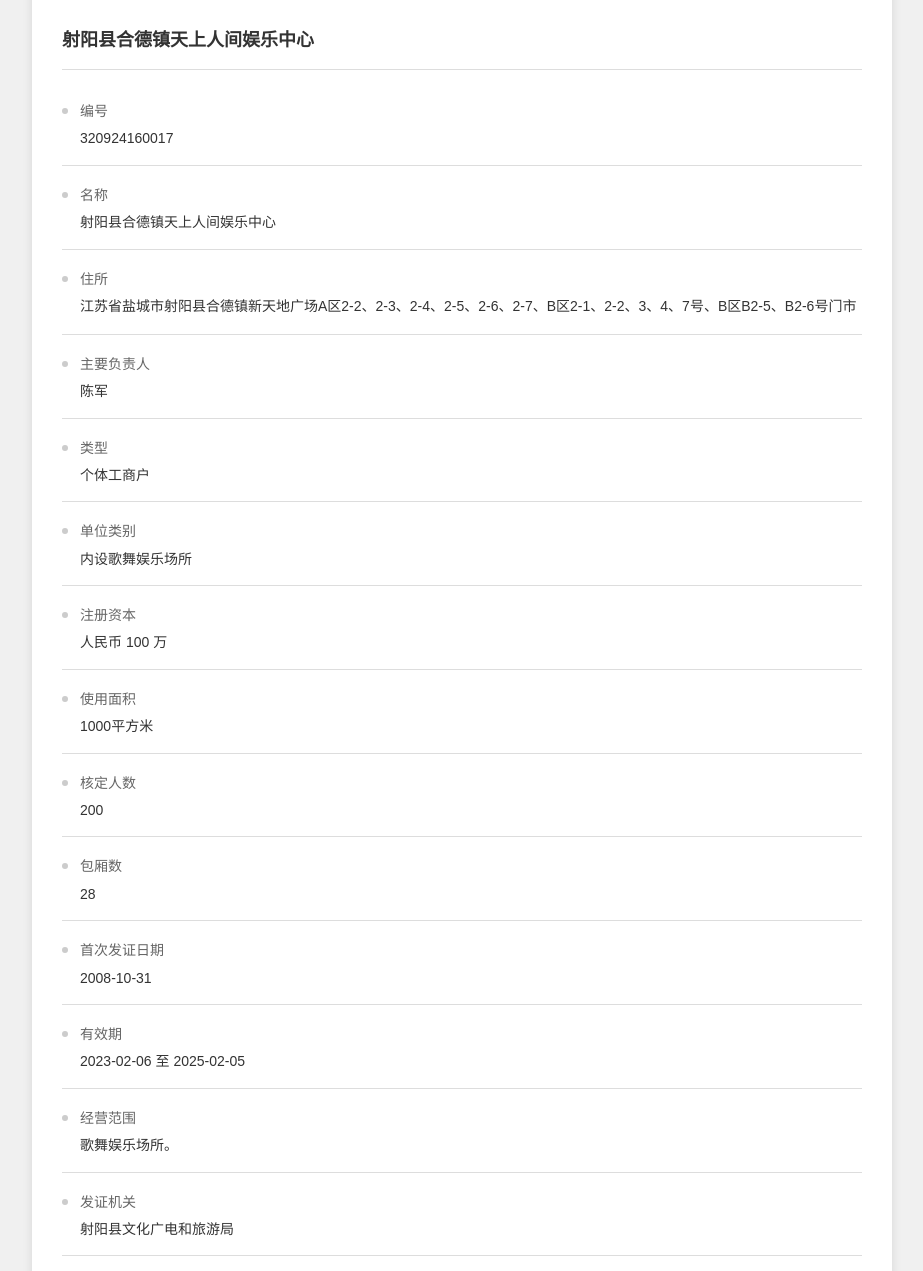
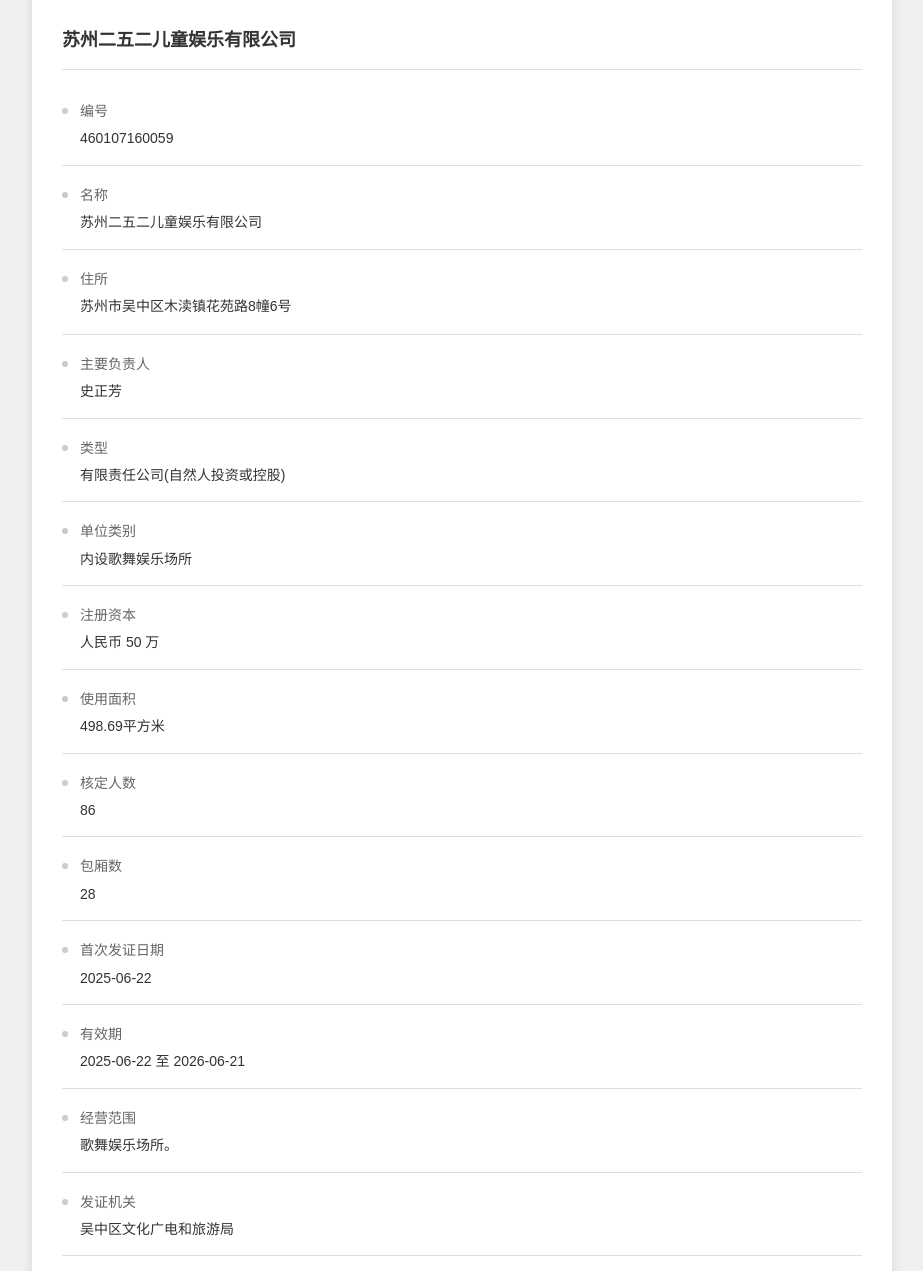
Before and after one commit to luohengjian/001, a plain HTML site: page index.html in a window 1280 px wide. Shown: the part 122-1393 px from the top of the page, without its empty margins (178-1101 px from the left). Drawn offline with Linux system fonts and the light colour scheme.

Commit message:
Update index.html

```diff
--- a/index.html
+++ b/index.html
@@ -103,21 +103,21 @@
 <body>
     <div class="document">
         <div class="header">
-            <img src="images/2.jpg" alt="中华人民共和国国徽" class="emblem">
+            <img src="2.jpg" alt="中华人民共和国国徽" class="emblem">
             <div class="header-text">
                 <div class="ministry-title">中华人民共和国文化和旅游部</div>
                 <div class="ministry-subtitle">MINISTRY OF CULTURE AND TOURISM OF THE PEOPLE'S REPUBLIC OF CHINA</div>
             </div>
         </div>
 
-        <div class="business-name">射阳县合德镇天上人间娱乐中心</div>
+        <div class="business-name">苏州二五二儿童娱乐有限公司</div>
 
         <div class="content">
                          <div class="info-item">
                  <div class="bullet"></div>
                  <div class="info-content">
                      <div class="info-label">编号</div>
-                     <div class="info-value">320924160017</div>
+                     <div class="info-value">460107160059</div>
                  </div>
              </div>
 
@@ -125,7 +125,7 @@
                  <div class="bullet"></div>
                  <div class="info-content">
                      <div class="info-label">名称</div>
-                     <div class="info-value">射阳县合德镇天上人间娱乐中心</div>
+                     <div class="info-value">苏州二五二儿童娱乐有限公司</div>
                  </div>
              </div>
 
@@ -133,7 +133,7 @@
                  <div class="bullet"></div>
                  <div class="info-content">
                      <div class="info-label">住所</div>
-                     <div class="info-value long-text">江苏省盐城市射阳县合德镇新天地广场A区2-2、2-3、2-4、2-5、2-6、2-7、B区2-1、2-2、3、4、7号、B区B2-5、B2-6号门市</div>
+                     <div class="info-value long-text">苏州市吴中区木渎镇花苑路8幢6号</div>
                  </div>
              </div>
 
@@ -141,7 +141,7 @@
                  <div class="bullet"></div>
                  <div class="info-content">
                      <div class="info-label">主要负责人</div>
-                     <div class="info-value">陈军</div>
+                     <div class="info-value">史正芳</div>
                  </div>
              </div>
 
@@ -149,7 +149,7 @@
                  <div class="bullet"></div>
                  <div class="info-content">
                      <div class="info-label">类型</div>
-                     <div class="info-value">个体工商户</div>
+                     <div class="info-value">有限责任公司(自然人投资或控股)</div>
                  </div>
              </div>
 
@@ -165,7 +165,7 @@
                  <div class="bullet"></div>
                  <div class="info-content">
                      <div class="info-label">注册资本</div>
-                     <div class="info-value">人民币 100 万</div>
+                     <div class="info-value">人民币 50 万</div>
                  </div>
              </div>
 
@@ -173,7 +173,7 @@
                  <div class="bullet"></div>
                  <div class="info-content">
                      <div class="info-label">使用面积</div>
-                     <div class="info-value">1000平方米</div>
+                     <div class="info-value">498.69平方米</div>
                  </div>
              </div>
 
@@ -181,7 +181,7 @@
                  <div class="bullet"></div>
                  <div class="info-content">
                      <div class="info-label">核定人数</div>
-                     <div class="info-value">200</div>
+                     <div class="info-value">86</div>
                  </div>
              </div>
 
@@ -197,7 +197,7 @@
                  <div class="bullet"></div>
                  <div class="info-content">
                      <div class="info-label">首次发证日期</div>
-                     <div class="info-value">2008-10-31</div>
+                     <div class="info-value">2025-06-22</div>
                  </div>
              </div>
 
@@ -205,7 +205,7 @@
                  <div class="bullet"></div>
                  <div class="info-content">
                      <div class="info-label">有效期</div>
-                     <div class="info-value">2023-02-06 至 2025-02-05</div>
+                     <div class="info-value">2025-06-22 至 2026-06-21</div>
                  </div>
              </div>
 
@@ -221,7 +221,7 @@
                  <div class="bullet"></div>
                  <div class="info-content">
                      <div class="info-label">发证机关</div>
-                     <div class="info-value">射阳县文化广电和旅游局</div>
+                     <div class="info-value">吴中区文化广电和旅游局</div>
                  </div>
              </div>
 
@@ -229,7 +229,7 @@
                  <div class="bullet"></div>
                  <div class="info-content">
                      <div class="info-label">发证日期</div>
-                     <div class="info-value">2023-01-09</div>
+                     <div class="info-value">2025-06-22</div>
                  </div>
              </div>
         </div>
```
